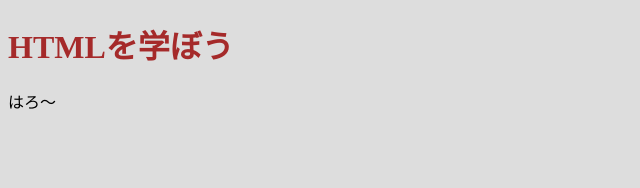
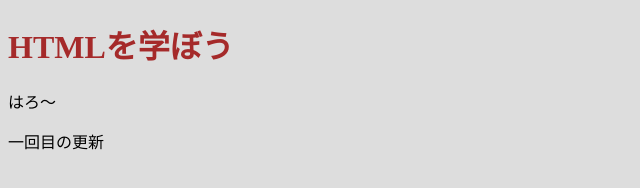
Before and after one commit to sagapref0001/my_web_page, a plain HTML site: page index.html in a window 1280 px wide. Shown: the whole page, without its empty margins (0-640 px from the left). Drawn offline with Linux system fonts and the light colour scheme.

Commit message:
一回目の更新

```diff
--- a/index.html
+++ b/index.html
@@ -15,5 +15,6 @@
 <body>
 <H1>HTMLを学ぼう</H1>
 <p>はろ～</p>
+<p>一回目の更新</p>
 </body>
 </html>
```
